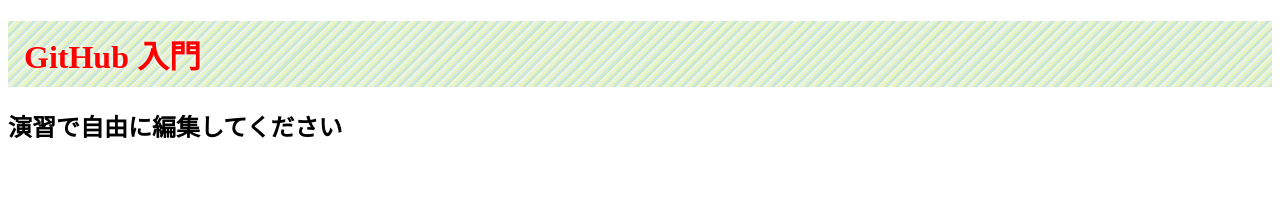
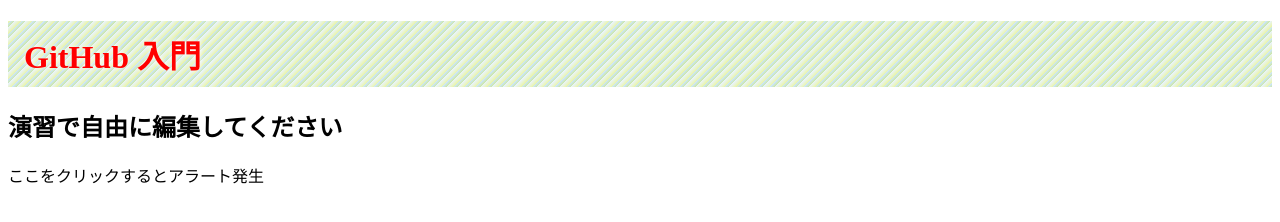
Before and after one commit to takaakikachi/github_ws, a plain HTML site: page index.html in a window 1280 px wide. Drawn offline with Linux system fonts and the light colour scheme.

Commit message:
second commit

```diff
--- a/index.html
+++ b/index.html
@@ -9,7 +9,7 @@
     <h2>演習で自由に編集してください</h2>
 
     <!-- 変更箇所に困ったら下記のコメントアウトを外してください -->
-    <!--<div id="target">ここをクリックするとアラート発生</div>-->
+    <div id="target">ここをクリックするとアラート発生</div>
 
     <!--<div id="ok">GitHub完全に理解した</div>-->
 
```
Also changed, not shown: 1 other file.
